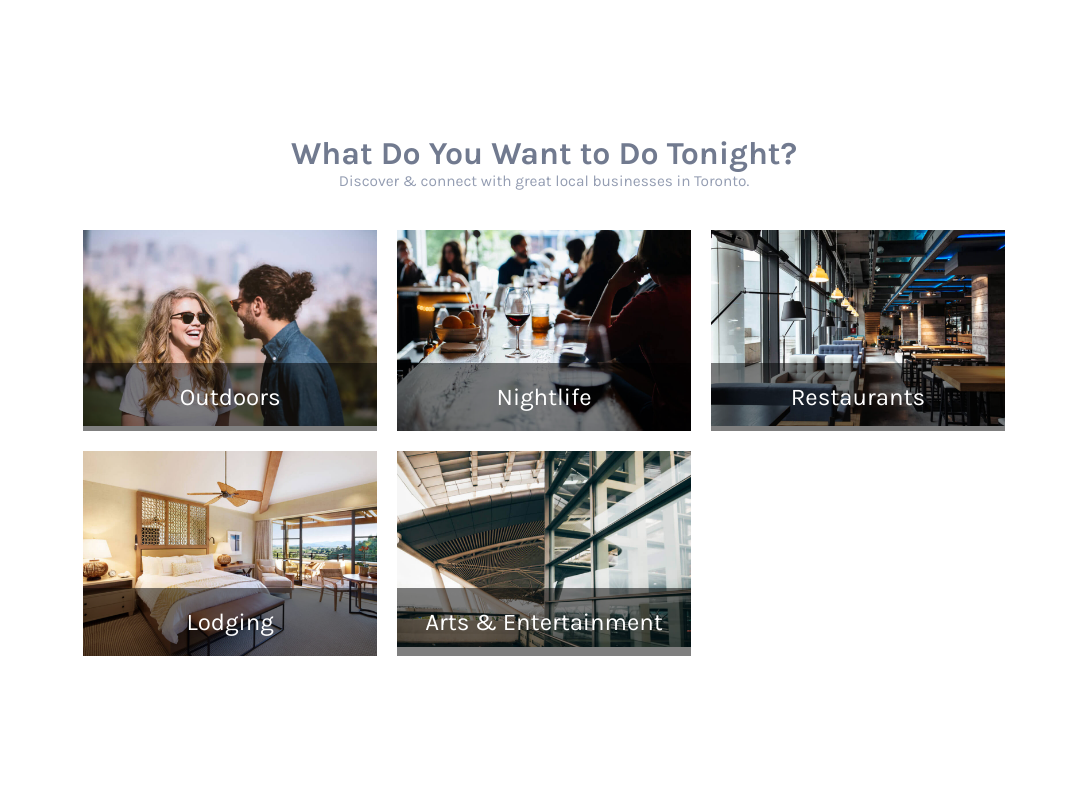
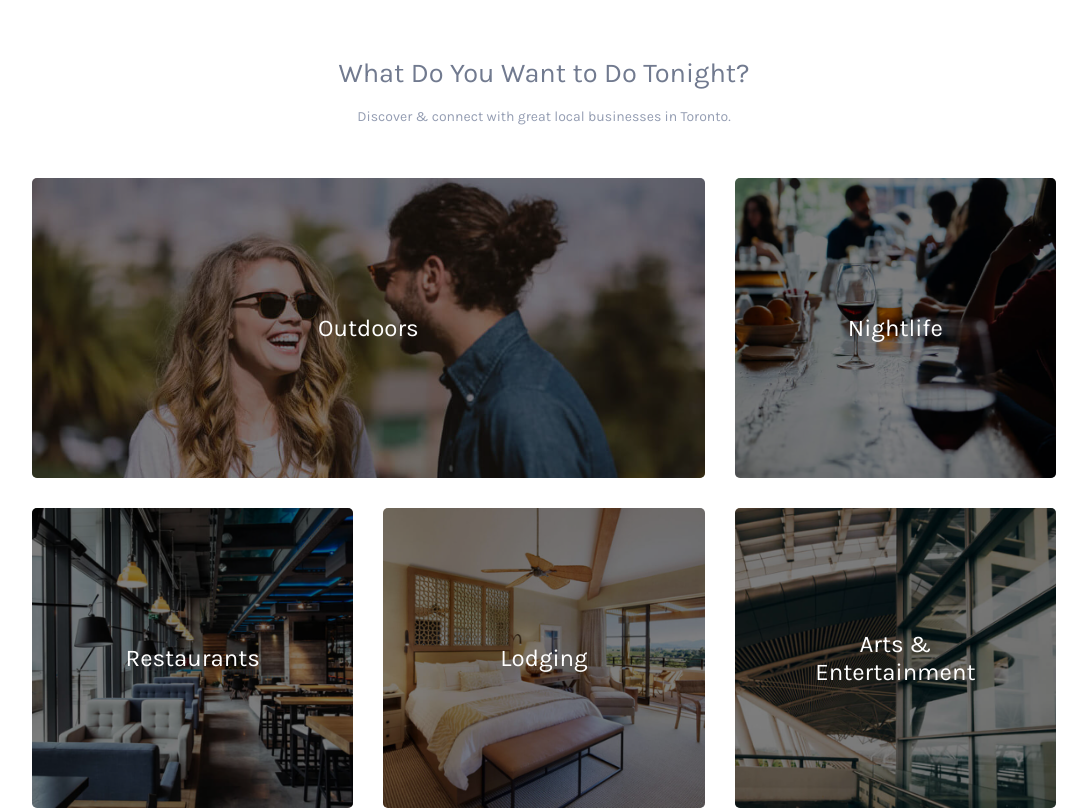
Before and after one commit to Blaczeus/Listify, a plain HTML site: page index.html in a window 1280 px wide. Shown: the part 1460-2272 px from the top of the page, without its empty margins (96-1183 px from the left). Drawn offline with nearby package versions, Linux system fonts and the light colour scheme.

Commit message:
Finalized the CSS styles for section 3 layout, grid, and image elements

```diff
--- a/assets/css/style.css
+++ b/assets/css/style.css
@@ -239,7 +239,7 @@ form.search-form button:hover {
     flex-direction: column;
     background-color: #ffffff;
     text-align: center;
-    padding: 8% 5%;
+    padding: 8% 5% 1% 5%;
     align-items: center;
 }
 
@@ -249,13 +249,19 @@ form.search-form button:hover {
     font-weight: 400;
 }
 
-section h1 {
-    font-size: 2rem;
+.section h1, p {
+    font-family: "Karla", "Helvetica Neue", Helvetica, Arial, sans-serif;
+    line-height: 2.7rem;
+    font-weight: 400;
+}
+
+.section h1 {
+    font-size: 1.7rem;
     color: #717a8f;
 }
 
-section p {
-    font-size: 1.1em;
+.section p {
+    font-size: 1em;
     color: #949db2;
 }
 
@@ -314,42 +320,78 @@ section p {
 /* Grid styling */
 .image-grid {
     display: grid;
+    grid-auto-rows: 300px;
     grid-template-columns: repeat(3, 1fr);
-    gap: 20px;
-    max-width: 80%;
+    gap: 30px;
+    max-width: 80vw;
+    max-height: auto;
     margin: 0 auto;
+    object-fit: cover;
 }
 
 .grid-item {
     position: relative;
     overflow: hidden;
+    border-radius: 5px;
+    display: flex;
+    justify-content: center;
+    align-items: center;
+}
+
+.grid-item-wide {
+    grid-column: span 2;
+}
+
+.grid-item::before {
+    content: '';
+    position: absolute;
+    top: 0;
+    left: 0;
+    width: 100%;
+    height: 100%;
+    background: rgba(0, 0, 0, 0.5);
+    transition: background 0.3s ease;
+    z-index: 1;
 }
 
 .grid-item img {
     width: 100%;
-    height: auto;
+    height: 100%;
+    object-fit: cover;
     display: block;
+    transition: transform 0.3s ease, filter 0.3s ease;
+    z-index: 0;
+}
+
+.grid-item:hover img {
+    filter: blur(2px);
+    transform: scale(1.1);
 }
 
 /* Caption that overlays each image */
 .caption {
     position: absolute;
-    bottom: 0;
-    left: 0;
-    right: 0;
-    background: rgba(0, 0, 0, 0.5);
+    top: 50%;
+    left: 50%;
+    transform: translate(-50%, -50%);
     color: #fff;
     font-size: 1.5rem;
     padding: 20px;
     text-align: center;
-    transition: background 0.3s ease;
+    z-index: 2;
 }
 
-.grid-item:hover .caption {
-    /* filter: blur(); */
-    background: rgba(0, 0, 0, 0.8);
+@media (max-width: 768px) {
+    .image-grid {
+        grid-template-columns: repeat(2, 1fr);
+    }
 }
 
+@media (max-width: 480px) {
+    .image-grid {
+        grid-template-columns: 1fr;
+    }
+}
 
 footer {
     height: auto;
--- a/index.html
+++ b/index.html
@@ -113,23 +113,27 @@
             <div class="image-container">
 
                 <div class="image-grid">
-                    <div class="grid-item">
+
+                    <!-- First row: 2 images, with the first one taking up 2 columns -->
+                    <div class="grid-item grid-row-1 grid-item-wide">
                         <img src="assets/img/outdoors.jpg" alt="Outdoors">
                         <div class="caption">Outdoors</div>
                     </div>
-                    <div class="grid-item">
+                    <div class="grid-item grid-row-1">
                         <img src="assets/img/nightlife.jpg" alt="Nightlife">
                         <div class="caption">Nightlife</div>
                     </div>
-                    <div class="grid-item">
+
+                    <!-- Second row: 3 equally sized images -->
+                    <div class="grid-item grid-row-2">
                         <img src="assets/img/restaurants.jpg" alt="Restaurants">
                         <div class="caption">Restaurants</div>
                     </div>
-                    <div class="grid-item">
+                    <div class="grid-item grid-row-2">
                         <img src="assets/img/lodging.jpg" alt="Lodging">
                         <div class="caption">Lodging</div>
                     </div>
-                    <div class="grid-item">
+                    <div class="grid-item grid-row-2">
                         <img src="assets/img/arts_entertainment.jpg" alt="Arts & Entertainment">
                         <div class="caption">Arts & Entertainment</div>
                     </div>
```
Also changed, not shown: assets/img/Get-The-Exposure-You-Deserve.jpg (added), assets/img/art-gallery.jpg (added), assets/img/barber-shop.jpg (added), assets/img/bike-store.jpg (added), assets/img/ed-mirvish.jpg (added), assets/img/romantic.jpg (added), assets/img/roy-thomson.jpg (added), assets/img/royal-ontario.jpg (added), assets/img/track-field.jpg (added).
